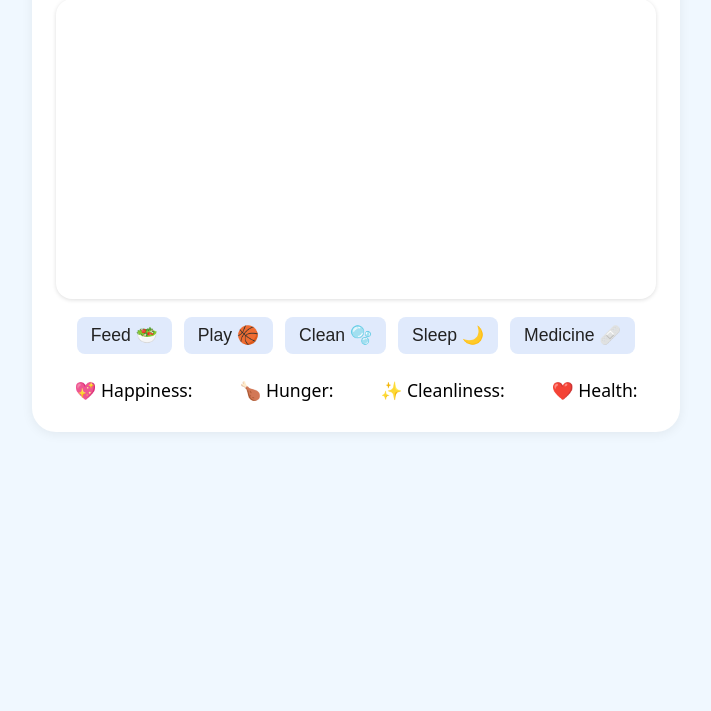
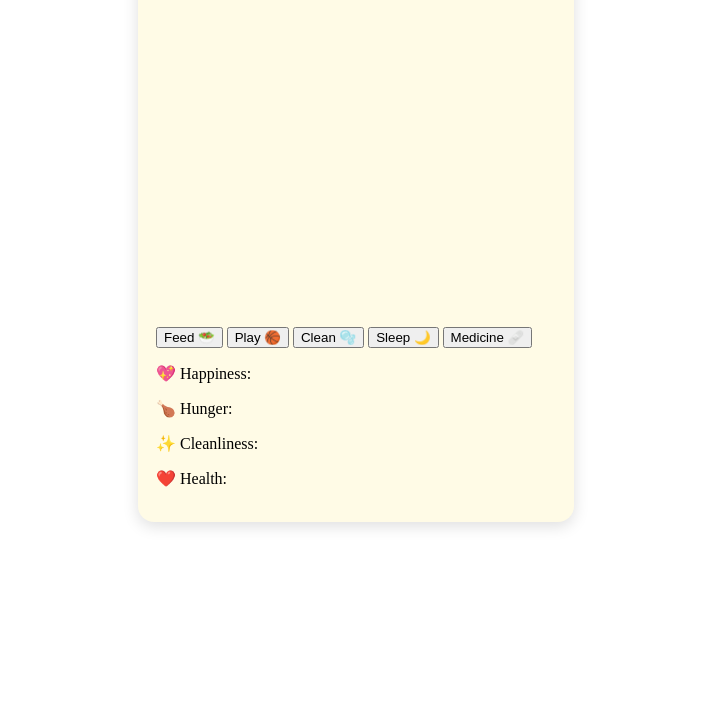
Before and after one commit to IcQby/Retro-pet-v2, a plain HTML site: page index.html in a window 1280 px wide. Shown: the part 113-824 px from the top of the page, without its empty margins (284-995 px from the left). After the commit the page ends 800 px from the top, so only its background shows below. Drawn offline with Linux system fonts and the light colour scheme.

Commit message:
Update style.css

````diff
--- a/style.css
+++ b/style.css
@@ -1,24 +1,26 @@
+```css name=style.css
 body {
-  font-family: system-ui, Arial, sans-serif;
-  background: #f0f8ff;
+  font-family: 'VT323', monospace;
+  background: #e6ffe6;
+  color: #222;
   margin: 0;
   padding: 0;
-  min-height: 100vh;
 }
 
 #app {
-  max-width: 600px;
-  margin: 24px auto;
-  background: #fff;
-  border-radius: 24px;
-  box-shadow: 0 2px 12px #0001;
-  padding: 24px;
+  max-width: 400px;
+  margin: 32px auto;
+  background: #fffbe6;
+  border-radius: 16px;
+  box-shadow: 0 4px 16px #0002;
+  padding: 24px 18px 18px 18px;
 }
 
 h1 {
   text-align: center;
+  font-size: 2.2em;
   margin-top: 0;
-  font-size: 2em;
+  letter-spacing: 2px;
 }
 
 #pet-canvas {
@@ -26,41 +28,8 @@ h1 {
   width: 100%;
   max-width: 100%;
   height: 300px;
-  border-radius: 16px;
-  box-shadow: 0 1px 4px #0002;
-  margin: 0 auto 16px auto;
+  margin: 0 auto 18px auto;
+  border-radius: 12px;
+  background: transparent;
 }
-
-#controls {
-  text-align: center;
-  margin: 16px 0;
-}
-
-#controls button {
-  font-size: 1.1em;
-  margin: 2px 4px;
-  padding: 8px 14px;
-  border-radius: 8px;
-  border: none;
-  background: #e0eafc;
-  color: #222;
-  cursor: pointer;
-  transition: background 0.2s;
-}
-
-#controls button:hover {
-  background: #c6f1d6;
-}
-
-#stats {
-  display: flex;
-  flex-wrap: wrap;
-  justify-content: space-around;
-  margin: 12px 0 0 0;
-  gap: 10px;
-}
-
-#stats p {
-  margin: 6px 0;
-  font-size: 1.1em;
-}
+```
````
